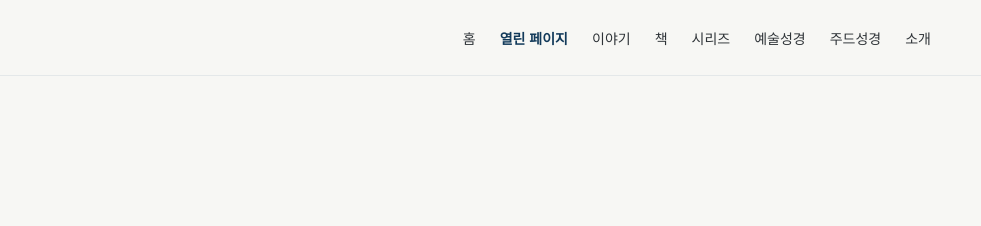
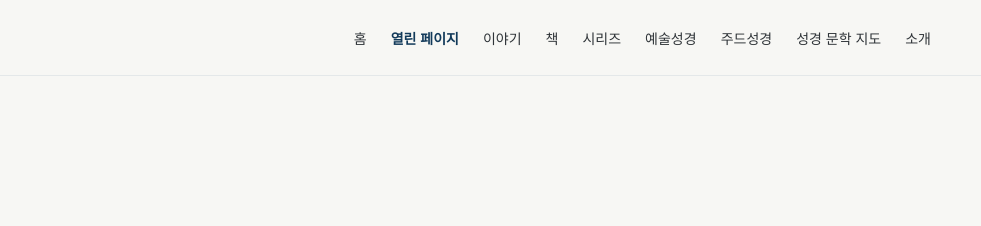
Before and after one commit to biwon7796-png/malsum-forest-site, a plain HTML site: page open-pages/when-fear-remains/index.html in a window 1280 px wide. Shown: the top 226 px of the page, 299-1280 px from the left. Drawn offline with nearby package versions, Linux system fonts and the light colour scheme.

Commit message:
Keep Bible Literary Map navigation on open-pages/when-fear-remains/index.html

```diff
--- a/open-pages/when-fear-remains/index.html
+++ b/open-pages/when-fear-remains/index.html
@@ -130,7 +130,7 @@
 <header class="site-header" id="top">
   <div class="site-header__wrap">
     <a class="site-wordmark" href="/#page-top" aria-label="말씀의 숲 홈"><img class="wordmark__ma" src="/favicon-48x48.png" alt="" width="48" height="48" aria-hidden="true"><b>말씀의 숲</b></a>
-    <nav class="site-nav" aria-label="주요 메뉴"><a href="/">홈</a><a href="/open-pages/" aria-current="page">열린 페이지</a><a href="/stories/">이야기</a><a href="/books/">책</a><a href="/series/">시리즈</a><a href="/art-bible/">예술성경</a><a href="/judebible/">주드성경</a><a href="/#about">소개</a></nav>
+    <nav class="site-nav" aria-label="주요 메뉴"><a href="/">홈</a><a href="/open-pages/" aria-current="page">열린 페이지</a><a href="/stories/">이야기</a><a href="/books/">책</a><a href="/series/">시리즈</a><a href="/art-bible/">예술성경</a><a href="/judebible/">주드성경</a><a href="/bible-literary-map/">성경 문학 지도</a><a href="/#about">소개</a></nav>
   </div>
 </header>
 <main id="main" tabindex="-1">
```
